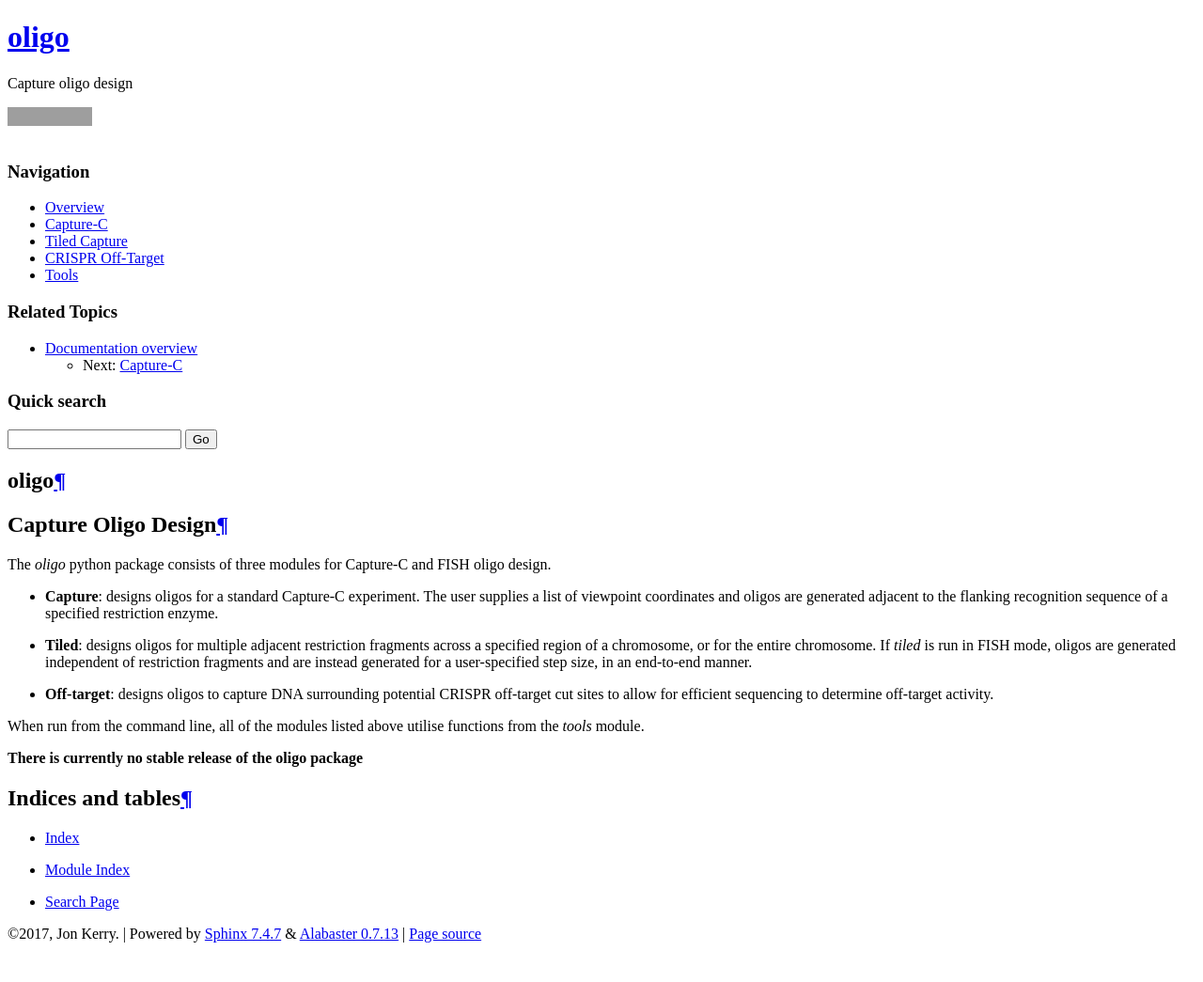
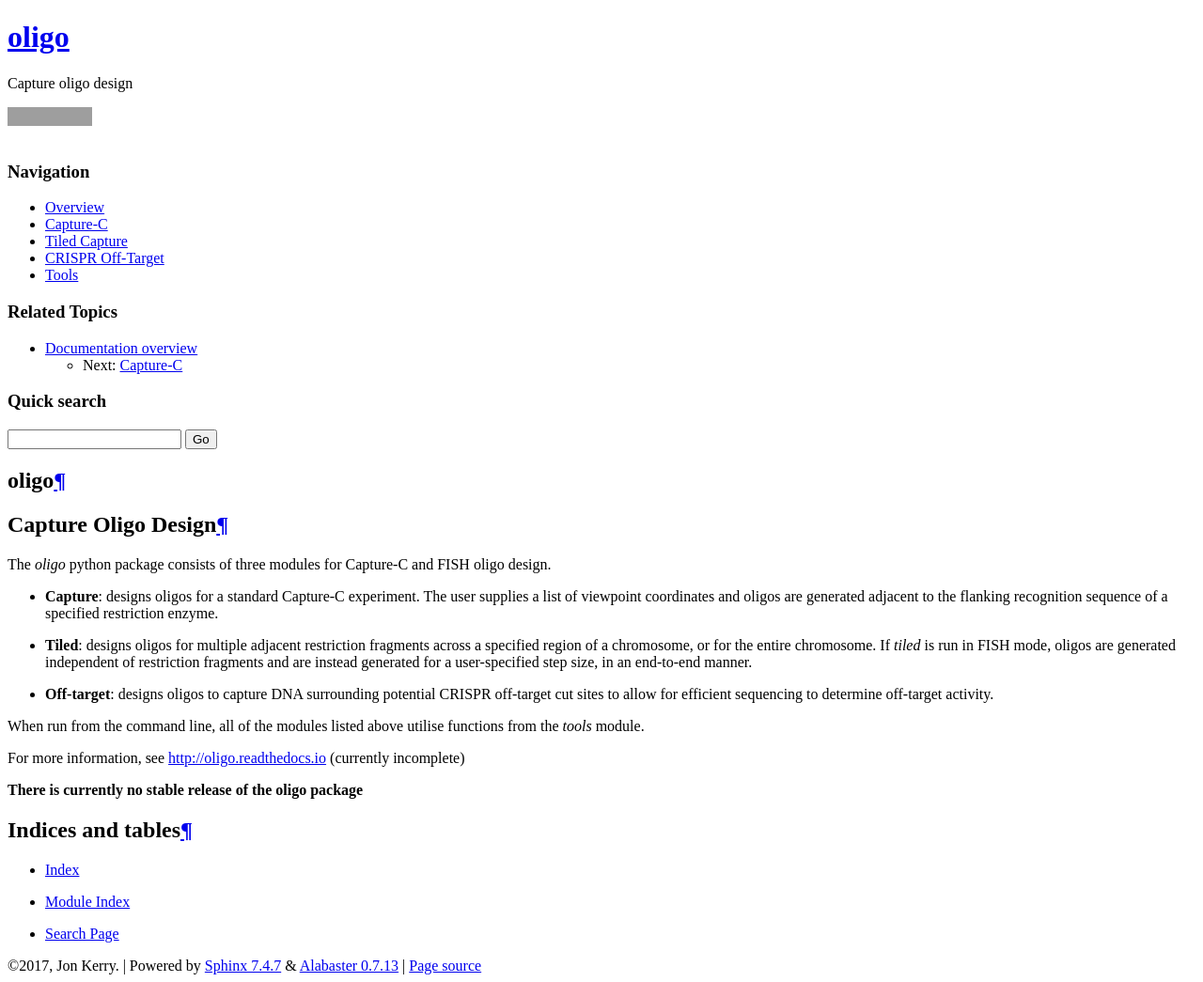
Before and after one commit to jbkerry/oligo, a Sphinx documentation site: the page built from docs/index.rst, in a window 1280 px wide. Shown: the whole page at 94% size. Built offline with Sphinx 7.4.7, drawn with Linux system fonts in a browser that asks for light colours; before the commit the page ends 1011 px from its top, so only the background shows below that; some of the changed lines change nothing that is shown; grey boxes are pictures that could not be loaded.

Commit message:
readme update

```diff
--- a/README.md
+++ b/README.md
@@ -10,4 +10,6 @@ The *oligo* python package consists of three modules for Capture-C and FISH olig
 
 When run from the command line, all of the modules listed above utilise functions from the *tools* module.
 
+For more information, see http://oligo.readthedocs.io (currently incomplete)
+
 **There is currently no stable release of the oligo package**
--- a/docs/conf.py
+++ b/docs/conf.py
@@ -20,6 +20,7 @@
 import os
 import sys
 from unittest.mock import MagicMock
+from datetime import datetime
 
 sys.path.insert(0, os.path.abspath('..'))
 
@@ -65,7 +66,8 @@ master_doc = 'index'
 
 # General information about the project.
 project = 'oligo'
-copyright = '2017, Jon Kerry'
+year = datetime.now().year
+copyright = '{}, Jon Kerry'.format(year)
 author = 'Jon Kerry'
 
 # The version info for the project you're documenting, acts as replacement for
```
